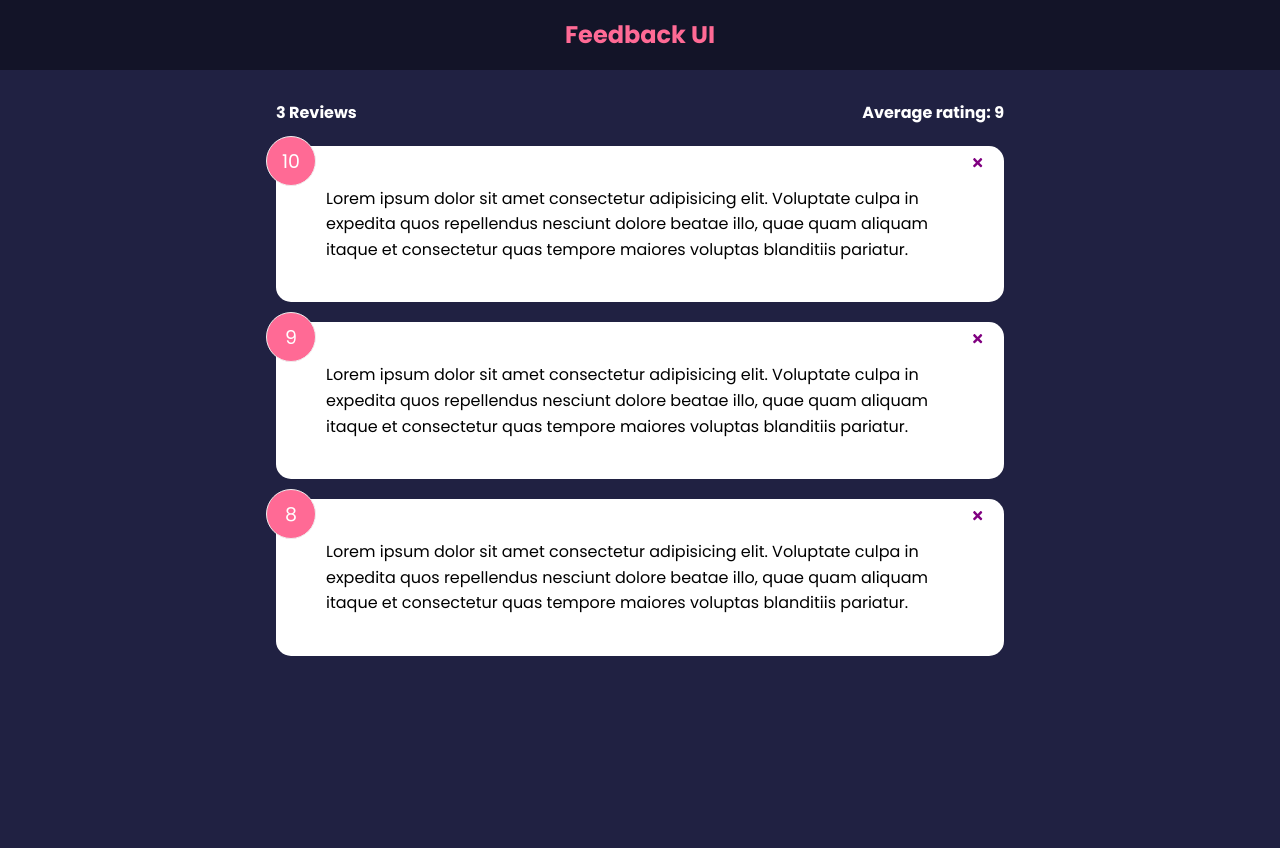
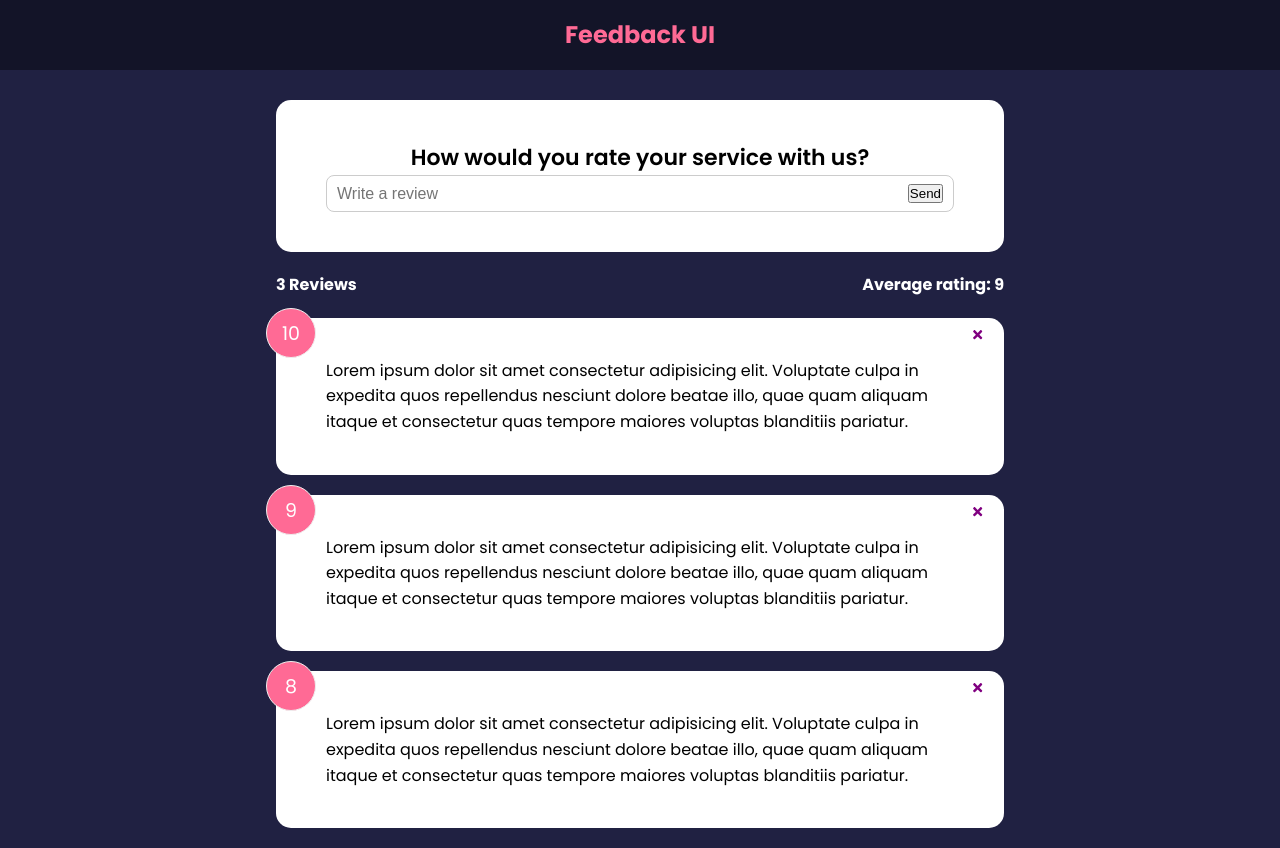
Before and after one commit to MohsenKhezri92/feedback-app-Contex, a React (Create React App) app: page / in a window 1280 px wide. Before the commit the page ends 800 px from the top, so only its background shows below. Built offline with nearby package versions, Linux system fonts and the light colour scheme.

Commit message:
Form Input & State

```diff
--- a/src/App.js
+++ b/src/App.js
@@ -2,7 +2,9 @@
 import Header from "./components/Header";
 import FeedbackList from "./components/FeedbackList";
 import FeedbackStats from "./components/FeedbackStats";
+import FeedbackForm from "./components/FeedbackForm";
 import FeedbackData from "./data/FeedbackData";
+
 
 function App() {
   const [feedback, setFeedback] = useState(FeedbackData);
@@ -17,6 +19,7 @@
     <>
       <Header text="Feedback UI" />
       <div className="container">
+        <FeedbackForm />
         <FeedbackStats feedback={feedback} />
         <FeedbackList
           feedback={feedback}
--- /dev/null
+++ b/src/components/FeedbackForm.jsx
@@ -0,0 +1,30 @@
+import React from 'react';
+import { useState } from 'react';
+import Card from './shared/Card';
+
+function FeedbackForm() {
+    const [text, setText] = useState('')
+
+    const handleTextChange = (e) => {
+        setText(e.target.value)
+    }
+
+  return (
+    <Card>
+      <form>
+        <h2>How would you rate your service with us?</h2>
+        {/* @todo - rating select component   */}
+        <div className="input-group">
+            <input onChange={handleTextChange}
+            type="text"
+             placeholder='Write a review'
+             value={text}
+             />
+            <button type='submit'>Send</button>
+        </div>
+      </form>
+    </Card>
+  );
+}
+
+export default FeedbackForm;
```
